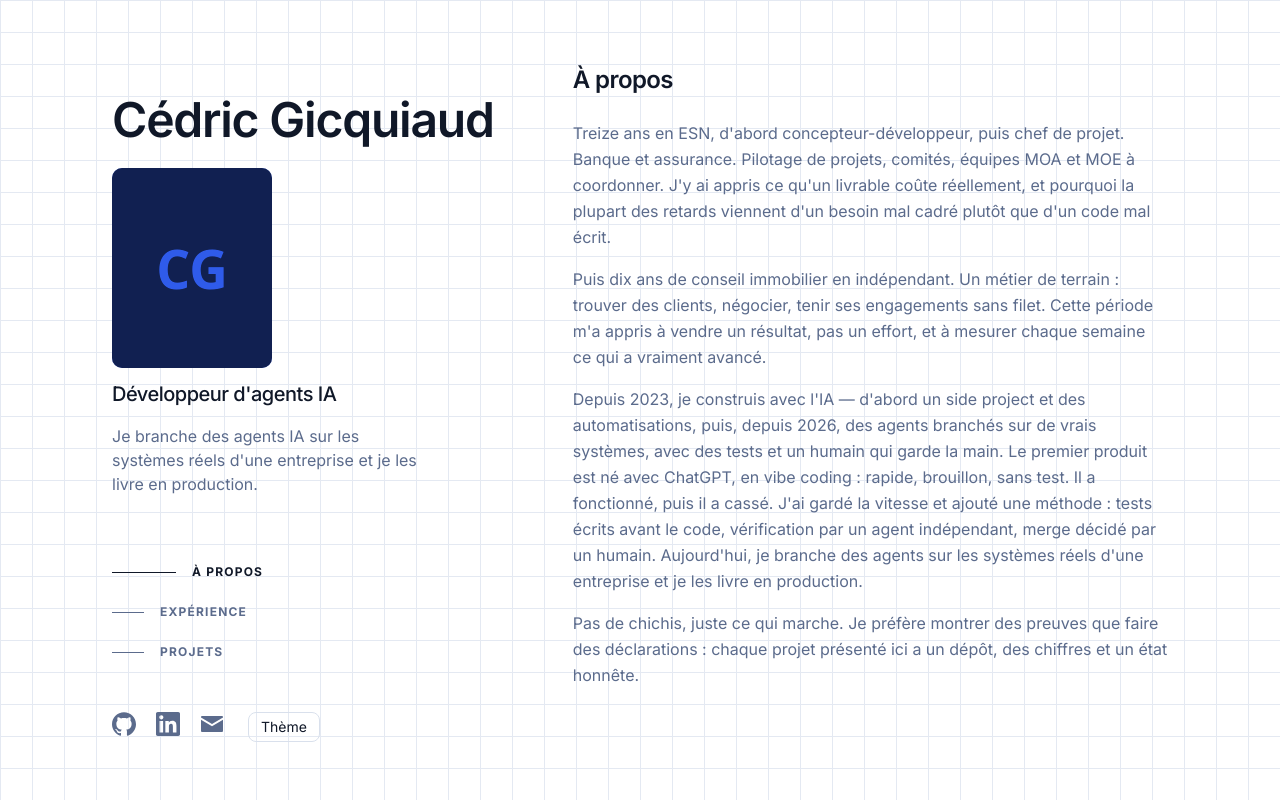
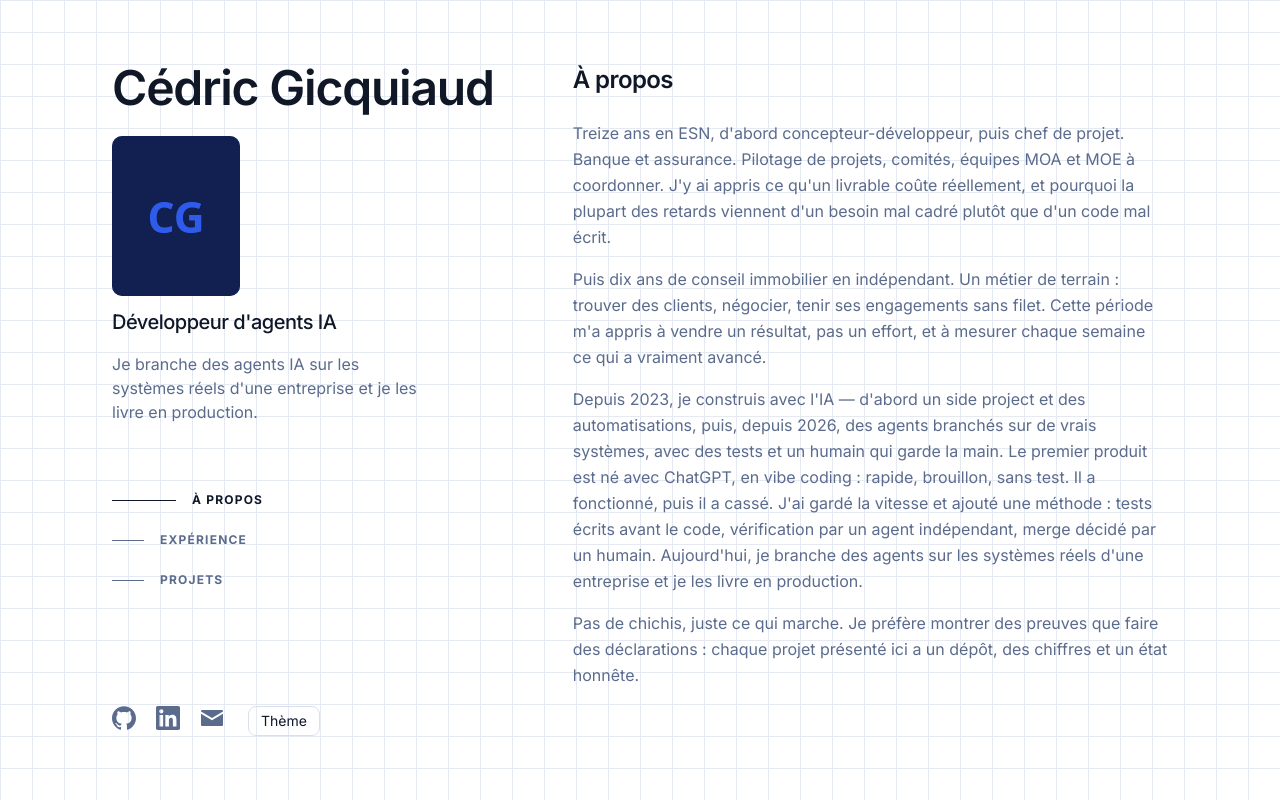
Before and after one commit to cedricgicquiaud/cedricgicquiaud.github.io, a Next.js app: page / in a window 1280 px wide. Shown: the top 800 px of the page. Built offline with nearby package versions, Linux system fonts and the light colour scheme.

Commit message:
fix: left column scrolls within the viewport and the small portrait shrinks to 128 px (GREEN)

```diff
--- a/app/page.tsx
+++ b/app/page.tsx
@@ -7,7 +7,7 @@ export default function Home() {
   return (
     <main className="mx-auto w-full max-w-6xl flex-1 px-6 lg:px-12">
       <div className="lg:grid lg:grid-cols-[minmax(0,2fr)_minmax(0,3fr)] lg:gap-16">
-        <div className="flex flex-col justify-between py-16 lg:sticky lg:top-0 lg:h-screen lg:py-24">
+        <div className="flex flex-col justify-between py-16 lg:sticky lg:top-0 lg:h-screen lg:max-h-screen lg:overflow-y-auto lg:py-16">
           <Intro />
         </div>
         <div>
--- a/components/portrait.tsx
+++ b/components/portrait.tsx
@@ -13,8 +13,8 @@ export function hasPortraitPhoto(): boolean {
 type Size = "sm" | "md";
 
 const FRAME: Record<Size, string> = {
-  // 160 px fixes : colonne gauche (intro).
-  sm: "w-40",
+  // 128 px fixes : colonne gauche (intro), pour tenir dans 720 px de haut.
+  sm: "w-32",
   md: "w-40 sm:w-48",
 };
 
```
